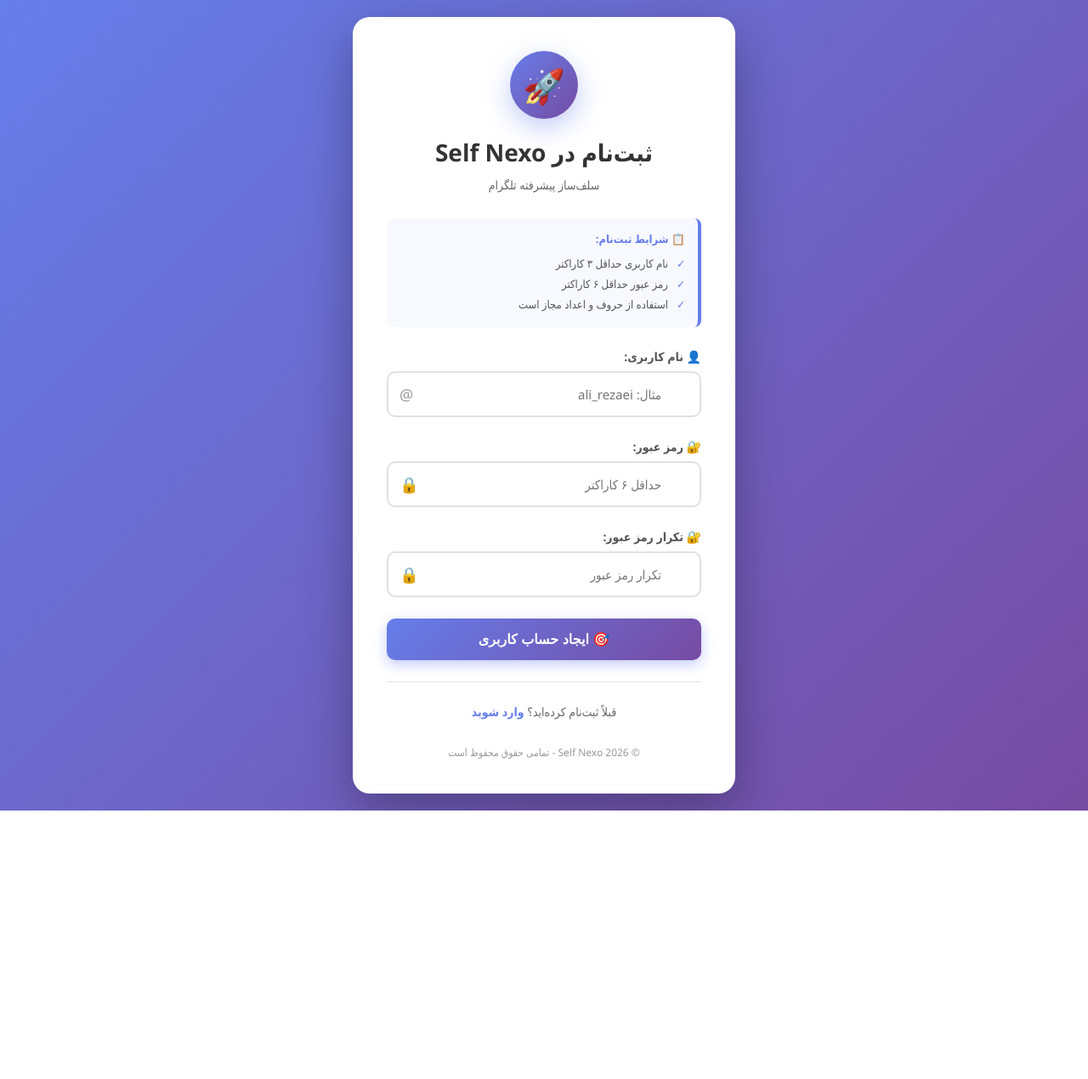
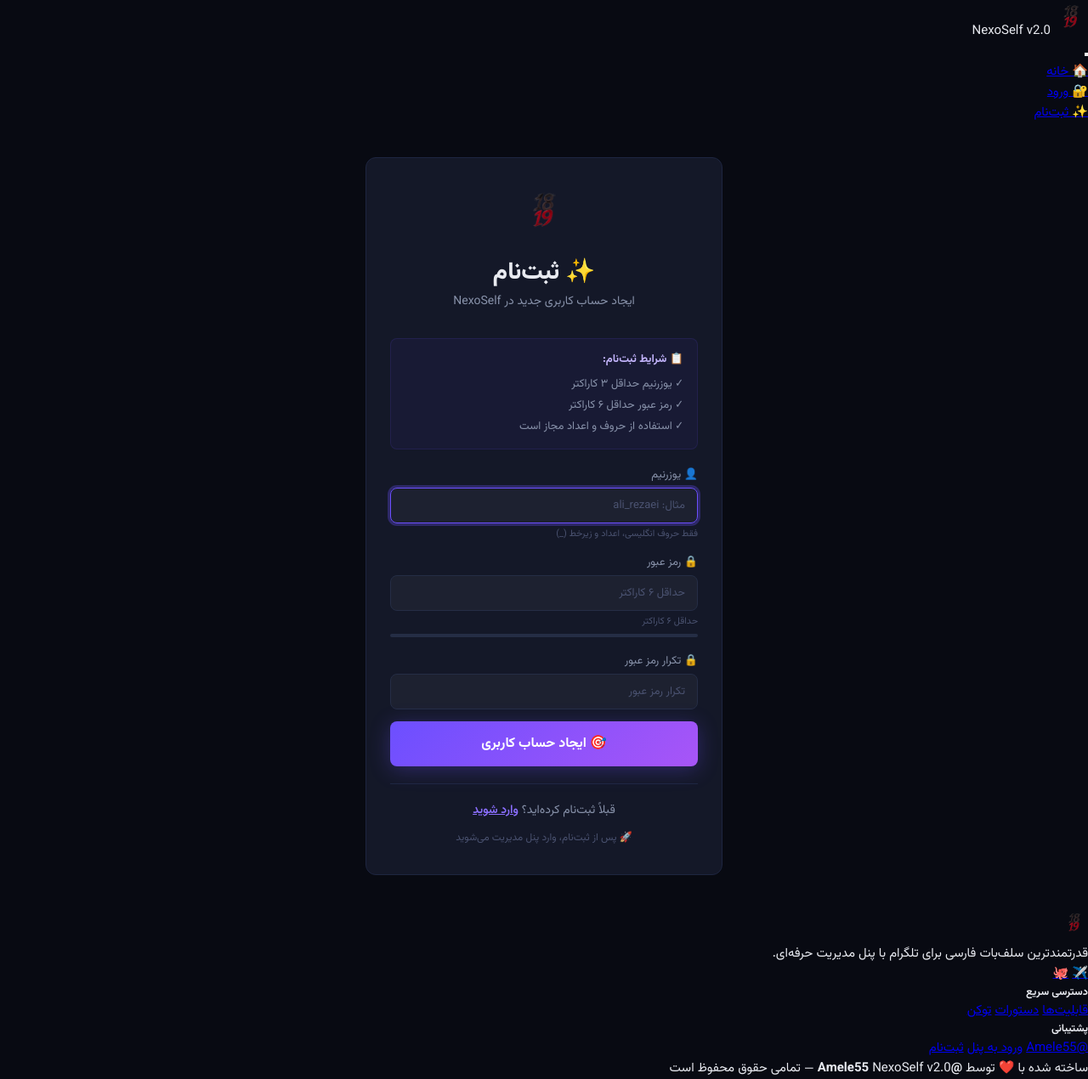
Before and after one commit to moridmerdas-cpu/fgjjghjhgjfg, a Flask app: template templates/register.html in a window 1280 px wide. Shown: the whole page at 85% size. Before the commit the page ends 954 px from the top, so only its background shows below. Run offline with Flask 3, Linux system fonts and the light colour scheme; the template is opened without the code that fills it, so the values that code supplies are empty; some libraries are stand-ins or nearby versions.

Commit message:
Update register.html

```diff
--- a/templates/register.html
+++ b/templates/register.html
@@ -1,354 +1,342 @@
-<!DOCTYPE html>
-<html dir="rtl" lang="fa">
-<head>
-    <meta charset="UTF-8">
-    <meta name="viewport" content="width=device-width, initial-scale=1.0">
-    <title>ثبت‌نام - Self Nexo</title>
-    <style>
-        * {
-            margin: 0;
-            padding: 0;
-            box-sizing: border-box;
-        }
+{% extends "base.html" %}
 
-        body {
-            font-family: 'Segoe UI', Tahoma, Geneva, Verdana, sans-serif;
-            background: linear-gradient(135deg, #667eea 0%, #764ba2 100%);
-            min-height: 100vh;
-            display: flex;
-            justify-content: center;
-            align-items: center;
-            padding: 20px;
-        }
+{% block title %}ثبت‌نام — NexoSelf{% endblock %}
 
-        .container {
-            background: white;
-            border-radius: 20px;
-            box-shadow: 0 20px 60px rgba(0, 0, 0, 0.3);
-            padding: 40px;
-            width: 100%;
-            max-width: 450px;
-            animation: slideUp 0.5s ease;
-        }
+{% block content %}
+<section style="min-height:70vh;display:flex;align-items:center;justify-content:center;padding:40px 0;">
+    <div class="auth-card" style="max-width:420px;width:100%;">
+        <div style="text-align:center;margin-bottom:32px;">
+            <img src="{{ url_for('static', filename='logo.png') }}" alt="NexoSelf" height="60" style="margin-bottom:12px;border-radius:14px;">
+            <h1 style="font-size:28px;font-weight:800;">✨ ثبت‌نام</h1>
+            <p style="color:var(--text2);font-size:14px;">ایجاد حساب کاربری جدید در NexoSelf</p>
+        </div>
 
-        @keyframes slideUp {
-            from {
-                opacity: 0;
-                transform: translateY(30px);
-            }
-            to {
-                opacity: 1;
-                transform: translateY(0);
-            }
-        }
-
-        .header {
-            text-align: center;
-            margin-bottom: 30px;
-        }
-
-        .logo {
-            width: 80px;
-            height: 80px;
-            background: linear-gradient(135deg, #667eea 0%, #764ba2 100%);
-            border-radius: 50%;
-            margin: 0 auto 20px;
-            display: flex;
-            align-items: center;
-            justify-content: center;
-            font-size: 40px;
-            box-shadow: 0 10px 30px rgba(102, 126, 234, 0.4);
-        }
-
-        h1 {
-            color: #333;
-            font-size: 28px;
-            margin-bottom: 10px;
-        }
-
-        .subtitle {
-            color: #666;
-            font-size: 14px;
-        }
-
-        .form-group {
-            margin-bottom: 25px;
-        }
-
-        label {
-            display: block;
-            margin-bottom: 8px;
-            color: #555;
-            font-weight: 600;
-            font-size: 14px;
-        }
-
-        .input-wrapper {
-            position: relative;
-        }
-
-        .input-wrapper input {
-            width: 100%;
-            padding: 15px 45px 15px 15px;
-            border: 2px solid #e1e1e1;
-            border-radius: 10px;
-            font-size: 15px;
-            transition: all 0.3s ease;
-            font-family: inherit;
-        }
-
-        .input-wrapper input:focus {
-            outline: none;
-            border-color: #667eea;
-            box-shadow: 0 0 0 3px rgba(102, 126, 234, 0.1);
-        }
-
-        .input-icon {
-            position: absolute;
-            left: 15px;
-            top: 50%;
-            transform: translateY(-50%);
-            color: #999;
-            font-size: 18px;
-        }
-
-        .requirements {
-            background: #f8f9ff;
-            border-right: 4px solid #667eea;
-            padding: 15px;
-            border-radius: 8px;
-            margin-bottom: 25px;
-            font-size: 13px;
-            color: #555;
-        }
-
-        .requirements strong {
-            color: #667eea;
-            display: block;
-            margin-bottom: 8px;
-        }
-
-        .requirements ul {
-            list-style: none;
-            padding-right: 0;
-        }
-
-        .requirements li {
-            padding: 3px 0;
-            padding-right: 20px;
-            position: relative;
-        }
-
-        .requirements li:before {
-            content: "✓";
-            position: absolute;
-            right: 0;
-            color: #667eea;
-            font-weight: bold;
-        }
-
-        .error {
-            background: #fee;
-            border: 1px solid #fcc;
-            color: #c33;
-            padding: 12px 15px;
-            border-radius: 8px;
-            margin-bottom: 20px;
-            text-align: center;
-            font-size: 14px;
-            animation: shake 0.5s ease;
-        }
-
-        @keyframes shake {
-            0%, 100% { transform: translateX(0); }
-            25% { transform: translateX(-10px); }
-            75% { transform: translateX(10px); }
-        }
-
-        .success {
-            background: #efe;
-            border: 1px solid #cfc;
-            color: #3c3;
-            padding: 12px 15px;
-            border-radius: 8px;
-            margin-bottom: 20px;
-            text-align: center;
-            font-size: 14px;
-        }
-
-        button {
-            width: 100%;
-            padding: 15px;
-            background: linear-gradient(135deg, #667eea 0%, #764ba2 100%);
-            color: white;
-            border: none;
-            border-radius: 10px;
-            font-size: 16px;
-            font-weight: 600;
-            cursor: pointer;
-            transition: all 0.3s ease;
-            box-shadow: 0 5px 15px rgba(102, 126, 234, 0.4);
-        }
-
-        button:hover {
-            transform: translateY(-2px);
-            box-shadow: 0 8px 20px rgba(102, 126, 234, 0.5);
-        }
-
-        button:active {
-            transform: translateY(0);
-        }
-
-        .login-link {
-            text-align: center;
-            margin-top: 25px;
-            padding-top: 25px;
-            border-top: 1px solid #e1e1e1;
-            color: #666;
-            font-size: 14px;
-        }
-
-        .login-link a {
-            color: #667eea;
-            text-decoration: none;
-            font-weight: 600;
-            transition: color 0.3s ease;
-        }
-
-        .login-link a:hover {
-            color: #764ba2;
-            text-decoration: underline;
-        }
-
-        .footer {
-            text-align: center;
-            margin-top: 30px;
-            color: #999;
-            font-size: 12px;
-        }
-
-        @media (max-width: 480px) {
-            .container {
-                padding: 30px 20px;
-            }
-
-            h1 {
-                font-size: 24px;
-            }
-        }
-    </style>
-</head>
-<body>
-    <div class="container">
-        <div class="header">
-            <div class="logo">🚀</div>
-            <h1>ثبت‌نام در Self Nexo</h1>
-            <p class="subtitle">سلف‌ساز پیشرفته تلگرام</p>
+        <!-- Requirements Box -->
+        <div style="background:rgba(108,79,255,0.06);border:1px solid rgba(108,79,255,0.12);border-radius:var(--radius-sm);padding:14px 16px;margin-bottom:20px;font-size:13px;color:var(--text2);">
+            <strong style="color:var(--purple);display:block;margin-bottom:6px;">📋 شرایط ثبت‌نام:</strong>
+            <ul style="margin:0;padding:0;list-style:none;">
+                <li style="padding:2px 0;">✓ یوزرنیم حداقل ۳ کاراکتر</li>
+                <li style="padding:2px 0;">✓ رمز عبور حداقل ۶ کاراکتر</li>
+                <li style="padding:2px 0;">✓ استفاده از حروف و اعداد مجاز است</li>
+            </ul>
         </div>
 
         {% if error %}
-        <div class="error">
+        <div style="background:rgba(239,68,68,0.1);border:1px solid rgba(239,68,68,0.2);color:#fca5a5;padding:12px 16px;border-radius:var(--radius-sm);text-align:center;margin-bottom:16px;">
             ❌ {{ error }}
         </div>
         {% endif %}
 
-        <div class="requirements">
-            <strong>📋 شرایط ثبت‌نام:</strong>
-            <ul>
-                <li>نام کاربری حداقل ۳ کاراکتر</li>
-                <li>رمز عبور حداقل ۶ کاراکتر</li>
-                <li>استفاده از حروف و اعداد مجاز است</li>
-            </ul>
+        {% if success %}
+        <div style="background:rgba(34,197,94,0.1);border:1px solid rgba(34,197,94,0.2);color:#86efac;padding:12px 16px;border-radius:var(--radius-sm);text-align:center;margin-bottom:16px;">
+            ✅ {{ success }}
         </div>
+        {% endif %}
 
-        <form method="POST" action="/register">
-            <div class="form-group">
-                <label for="username">👤 نام کاربری:</label>
-                <div class="input-wrapper">
-                    <input
-                        type="text"
-                        id="username"
-                        name="username"
-                        placeholder="مثال: ali_rezaei"
-                        required
-                        minlength="3"
-                        autocomplete="username"
-                    >
-                    <span class="input-icon">@</span>
-                </div>
+        <form method="POST" action="{{ url_for('register_page') }}" style="display:flex;flex-direction:column;gap:14px;" id="registerForm">
+            <div>
+                <label style="display:block;font-size:13px;color:var(--text2);margin-bottom:4px;">👤 یوزرنیم</label>
+                <input type="text" name="username" class="auth-input" placeholder="مثال: ali_rezaei" required minlength="3" autocomplete="username" value="{{ request.form.username or '' }}" pattern="[a-zA-Z0-9_]+" title="فقط حروف انگلیسی، اعداد و زیرخط مجاز است">
+                <div style="font-size:11px;color:var(--text3);margin-top:4px;">فقط حروف انگلیسی، اعداد و زیرخط (_)</div>
             </div>
 
-            <div class="form-group">
-                <label for="password">🔐 رمز عبور:</label>
-                <div class="input-wrapper">
-                    <input
-                        type="password"
-                        id="password"
-                        name="password"
-                        placeholder="حداقل ۶ کاراکتر"
-                        required
-                        minlength="6"
-                        autocomplete="new-password"
-                    >
-                    <span class="input-icon">🔒</span>
-                </div>
+            <div>
+                <label style="display:block;font-size:13px;color:var(--text2);margin-bottom:4px;">🔒 رمز عبور</label>
+                <input type="password" name="password" class="auth-input" placeholder="حداقل ۶ کاراکتر" required minlength="6" autocomplete="new-password" id="regPassword">
+                <div style="font-size:11px;color:var(--text3);margin-top:4px;">حداقل ۶ کاراکتر</div>
             </div>
 
-            <div class="form-group">
-                <label for="confirm_password">🔐 تکرار رمز عبور:</label>
-                <div class="input-wrapper">
-                    <input
-                        type="password"
-                        id="confirm_password"
-                        name="confirm_password"
-                        placeholder="تکرار رمز عبور"
-                        required
-                        minlength="6"
-                        autocomplete="new-password"
-                    >
-                    <span class="input-icon">🔒</span>
-                </div>
+            <div>
+                <label style="display:block;font-size:13px;color:var(--text2);margin-bottom:4px;">🔒 تکرار رمز عبور</label>
+                <input type="password" name="confirm_password" class="auth-input" placeholder="تکرار رمز عبور" required minlength="6" autocomplete="new-password" id="regConfirmPassword">
             </div>
 
-            <button type="submit">
+            <button type="submit" class="btn-auth" style="width:100%;justify-content:center;font-size:16px;padding:14px;" id="registerBtn">
                 🎯 ایجاد حساب کاربری
             </button>
         </form>
 
-        <div class="login-link">
-            قبلاً ثبت‌نام کرده‌اید؟
-            <a href="/login">وارد شوید</a>
+        <div style="text-align:center;margin-top:20px;padding-top:20px;border-top:1px solid var(--border);font-size:14px;color:var(--text2);">
+            قبلاً ثبت‌نام کرده‌اید؟ <a href="{{ url_for('panel_login_page') }}" style="color:var(--accent2);font-weight:600;">وارد شوید</a>
         </div>
 
-        <div class="footer">
-            © 2026 Self Nexo - تمامی حقوق محفوظ است
+        <div style="text-align:center;margin-top:12px;font-size:12px;color:var(--text3);">
+            <span>🚀 پس از ثبت‌نام، وارد پنل مدیریت می‌شوید</span>
         </div>
     </div>
+</section>
 
-    <script>
-        // بررسی تطابق رمز عبور
-        document.querySelector('form').addEventListener('submit', function(e) {
-            const password = document.getElementById('password').value;
-            const confirmPassword = document.getElementById('confirm_password').value;
+<style>
+    .auth-card {
+        background: var(--card);
+        border: 1px solid var(--border);
+        border-radius: var(--radius);
+        padding: 32px 28px;
+        box-shadow: var(--shadow);
+        transition: var(--transition);
+    }
+    .auth-card:hover {
+        border-color: var(--border2);
+    }
 
-            if (password !== confirmPassword) {
-                e.preventDefault();
-                alert('❌ رمز عبور و تکرار آن مطابقت ندارند!');
-                return false;
+    .auth-input {
+        width: 100%;
+        padding: 12px 16px;
+        background: rgba(255, 255, 255, 0.04);
+        border: 1px solid var(--border2);
+        border-radius: var(--radius-sm);
+        color: var(--text);
+        font-family: inherit;
+        font-size: 14px;
+        outline: none;
+        transition: var(--transition);
+        direction: rtl;
+    }
+    .auth-input:focus {
+        border-color: var(--accent);
+        box-shadow: 0 0 0 3px var(--accent-glow);
+    }
+    .auth-input::placeholder {
+        color: var(--text3);
+    }
+    .auth-input.error {
+        border-color: var(--red);
+        box-shadow: 0 0 0 3px rgba(239,68,68,0.2);
+    }
+    .auth-input.success {
+        border-color: var(--green);
+        box-shadow: 0 0 0 3px rgba(34,197,94,0.2);
+    }
+
+    .btn-auth {
+        display: inline-flex;
+        align-items: center;
+        gap: 10px;
+        padding: 14px 34px;
+        background: linear-gradient(135deg, var(--accent), #a855f7);
+        border: none;
+        border-radius: var(--radius-sm);
+        color: #fff;
+        font-size: 16px;
+        font-weight: 700;
+        transition: var(--transition);
+        box-shadow: 0 4px 24px var(--accent-glow);
+        cursor: pointer;
+        font-family: inherit;
+    }
+    .btn-auth:hover {
+        transform: translateY(-2px);
+        box-shadow: 0 8px 40px var(--accent-glow);
+        background: linear-gradient(135deg, #7c5fff, #b875ff);
+    }
+    .btn-auth:disabled {
+        opacity: 0.6;
+        cursor: not-allowed;
+        transform: none !important;
+    }
+
+    .password-strength {
+        height: 4px;
+        border-radius: 4px;
+        margin-top: 6px;
+        background: var(--border2);
+        overflow: hidden;
+        transition: var(--transition);
+    }
+    .password-strength .bar {
+        height: 100%;
+        width: 0%;
+        border-radius: 4px;
+        transition: width 0.4s ease;
+    }
+    .password-strength .bar.weak {
+        width: 33%;
+        background: var(--red);
+    }
+    .password-strength .bar.medium {
+        width: 66%;
+        background: var(--gold);
+    }
+    .password-strength .bar.strong {
+        width: 100%;
+        background: var(--green);
+    }
+
+    .password-hint {
+        font-size: 11px;
+        margin-top: 4px;
+        transition: var(--transition);
+    }
+    .password-hint.weak {
+        color: #fca5a5;
+    }
+    .password-hint.medium {
+        color: #fcd34d;
+    }
+    .password-hint.strong {
+        color: #86efac;
+    }
+
+    @media (max-width: 480px) {
+        .auth-card {
+            padding: 24px 16px;
+        }
+        .auth-card h1 {
+            font-size: 24px;
+        }
+        .auth-input {
+            font-size: 15px;
+            padding: 10px 14px;
+        }
+        .btn-auth {
+            font-size: 15px;
+            padding: 12px 20px;
+        }
+    }
+</style>
+
+<script>
+    // ============================================================
+    // Password strength indicator
+    // ============================================================
+    function checkPasswordStrength(password) {
+        let score = 0;
+        if (password.length >= 6) score++;
+        if (password.length >= 10) score++;
+        if (/[a-z]/.test(password) && /[A-Z]/.test(password)) score++;
+        if (/\d/.test(password)) score++;
+        if (/[^a-zA-Z0-9]/.test(password)) score++;
+
+        if (score <= 2) return { level: 'weak', label: 'ضعیف' };
+        if (score <= 4) return { level: 'medium', label: 'متوسط' };
+        return { level: 'strong', label: 'قوی' };
+    }
+
+    document.addEventListener('DOMContentLoaded', function() {
+        const passwordInput = document.getElementById('regPassword');
+        const confirmInput = document.getElementById('regConfirmPassword');
+
+        // Create strength indicator
+        const strengthContainer = document.createElement('div');
+        strengthContainer.className = 'password-strength';
+        const strengthBar = document.createElement('div');
+        strengthBar.className = 'bar';
+        strengthContainer.appendChild(strengthBar);
+        const hint = document.createElement('div');
+        hint.className = 'password-hint';
+        hint.textContent = '';
+
+        // Insert after password input
+        passwordInput.parentNode.appendChild(strengthContainer);
+        passwordInput.parentNode.appendChild(hint);
+
+        // Password strength check
+        passwordInput.addEventListener('input', function() {
+            const val = this.value;
+            if (val.length === 0) {
+                strengthBar.className = 'bar';
+                strengthBar.style.width = '0%';
+                hint.textContent = '';
+                hint.className = 'password-hint';
+                return;
+            }
+
+            const result = checkPasswordStrength(val);
+            strengthBar.className = 'bar ' + result.level;
+            strengthBar.style.width = result.level === 'weak' ? '33%' : result.level === 'medium' ? '66%' : '100%';
+            hint.textContent = 'قدرت رمز: ' + result.label;
+            hint.className = 'password-hint ' + result.level;
+
+            // Also check confirm match
+            if (confirmInput.value && confirmInput.value !== val) {
+                confirmInput.classList.add('error');
+                confirmInput.classList.remove('success');
+            } else if (confirmInput.value && confirmInput.value === val) {
+                confirmInput.classList.remove('error');
+                confirmInput.classList.add('success');
             }
         });
 
-        // انیمیشن ورودی‌ها
-        const inputs = document.querySelectorAll('input');
-        inputs.forEach(input => {
-            input.addEventListener('focus', function() {
-                this.parentElement.style.transform = 'scale(1.02)';
-            });
+        // Confirm password check
+        confirmInput.addEventListener('input', function() {
+            const pass = passwordInput.value;
+            const confirm = this.value;
 
-            input.addEventListener('blur', function() {
-                this.parentElement.style.transform = 'scale(1)';
+            if (!confirm) {
+                this.classList.remove('error', 'success');
+                return;
+            }
+
+            if (confirm === pass) {
+                this.classList.remove('error');
+                this.classList.add('success');
+            } else {
+                this.classList.remove('success');
+                this.classList.add('error');
+            }
+        });
+
+        // ============================================================
+        // Form validation
+        // ============================================================
+        document.getElementById('registerForm').addEventListener('submit', function(e) {
+            const pass = document.getElementById('regPassword');
+            const confirm = document.getElementById('regConfirmPassword');
+            const btn = document.getElementById('registerBtn');
+
+            if (pass.value !== confirm.value) {
+                e.preventDefault();
+                confirm.classList.add('error');
+                showToast('❌ رمز عبور و تکرار آن مطابقت ندارند!', 'error');
+                return false;
+            }
+
+            if (pass.value.length < 6) {
+                e.preventDefault();
+                pass.classList.add('error');
+                showToast('❌ رمز عبور باید حداقل ۶ کاراکتر باشد!', 'error');
+                return false;
+            }
+
+            // Disable button to prevent double submission
+            btn.disabled = true;
+            btn.textContent = '⏳ در حال ثبت‌نام...';
+        });
+
+        // ============================================================
+        // Auto-focus
+        // ============================================================
+        const usernameField = document.querySelector('input[name="username"]');
+        if (usernameField && !usernameField.value) {
+            setTimeout(() => usernameField.focus(), 100);
+        }
+
+        // ============================================================
+        // Enter key support
+        // ============================================================
+        document.querySelectorAll('.auth-input').forEach(input => {
+            input.addEventListener('keydown', function(e) {
+                if (e.key === 'Enter') {
+                    const form = this.closest('form');
+                    if (form) form.submit();
+                }
             });
         });
-    </script>
-</body>
-</html>
+    });
+
+    // ============================================================
+    // Toast helper (fallback)
+    // ============================================================
+    function showToast(message, type) {
+        const toast = document.createElement('div');
+        toast.className = 'toast toast-' + (type || 'info');
+        toast.textContent = message;
+        document.body.appendChild(toast);
+        setTimeout(() => toast.classList.add('show'), 50);
+        setTimeout(() => {
+            toast.classList.remove('show');
+            setTimeout(() => toast.remove(), 400);
+        }, 3500);
+    }
+</script>
+{% endblock %}
```
